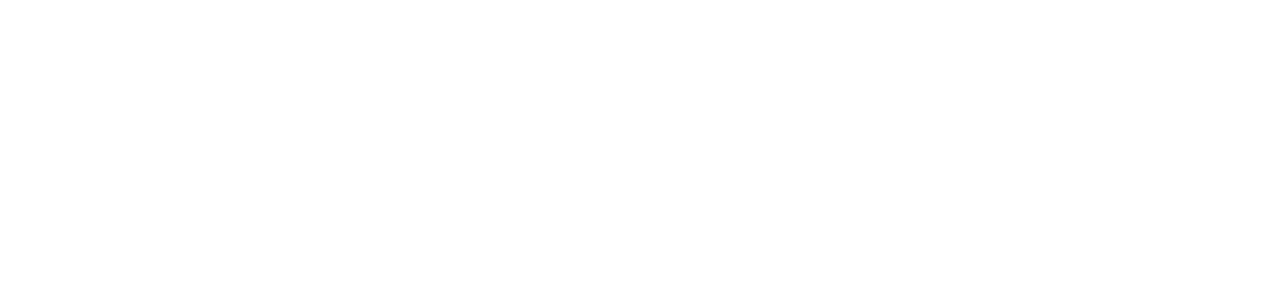
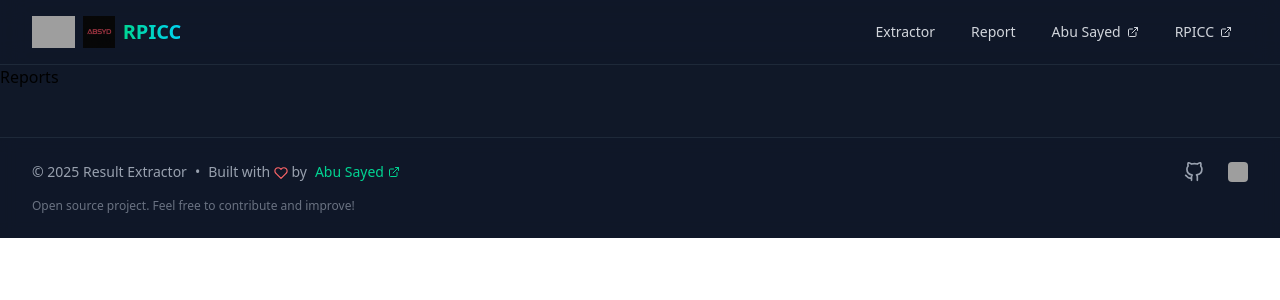
Before and after one commit to coder-black-mamba/result-extractor-web, a React (Vite) app: page /reports in a window 1280 px wide. Before the commit this address had no page. Shown: the top 300 px of the page. Built offline with nearby package versions, Linux system fonts and the light colour scheme; grey boxes are pictures that could not be loaded.

Commit message:
reports page added

```diff
--- a/src/App.jsx
+++ b/src/App.jsx
@@ -4,6 +4,7 @@
 import CheckResult from "./components/result_/CheckResult";
 import BaseLayout from "./layouts/BaseLayout";
 import ResultExtractor from "./pages/ResultExtractor";
+import Reports from "./pages/Reports";
 
 function App() {
   return (
@@ -13,6 +14,7 @@
           <Route index element={<Home />} />
           <Route path="result" element={<CheckResult />} />
           <Route path="extract" element={<ResultExtractor />} />
+          <Route path="reports" element={<Reports />} />
         </Route>
       </Routes>
     </Router>
--- a/src/components/layouts/NavBar.jsx
+++ b/src/components/layouts/NavBar.jsx
@@ -8,7 +8,7 @@
 
   const navLinks = [
     { name: 'Extractor', to: '/extract' },
-    { name: 'Report', to: '/report' },
+    { name: 'Report', to: '/reports' },
     {
       name: 'Abu Sayed',
       href: 'https://absyd.xyz/',
--- a/src/pages/Home.jsx
+++ b/src/pages/Home.jsx
@@ -38,7 +38,7 @@
             </Link>
 
             <Link
-              to="/report"
+              to="/reports"
               className="group bg-gray-800/60 hover:bg-gray-700/80 transition-all duration-300 rounded-2xl p-6 border border-gray-700/50 hover:border-emerald-500/30 hover:shadow-lg hover:shadow-emerald-500/10 flex flex-col items-center text-center"
             >
               <div className="p-4 rounded-2xl bg-emerald-500/10 group-hover:bg-emerald-500/20 transition-colors mb-4">
--- /dev/null
+++ b/src/pages/Reports.jsx
@@ -0,0 +1,9 @@
+import React from 'react'
+
+const Reports = () => {
+  return (
+    <div>Reports</div>
+  )
+}
+
+export default Reports
```
